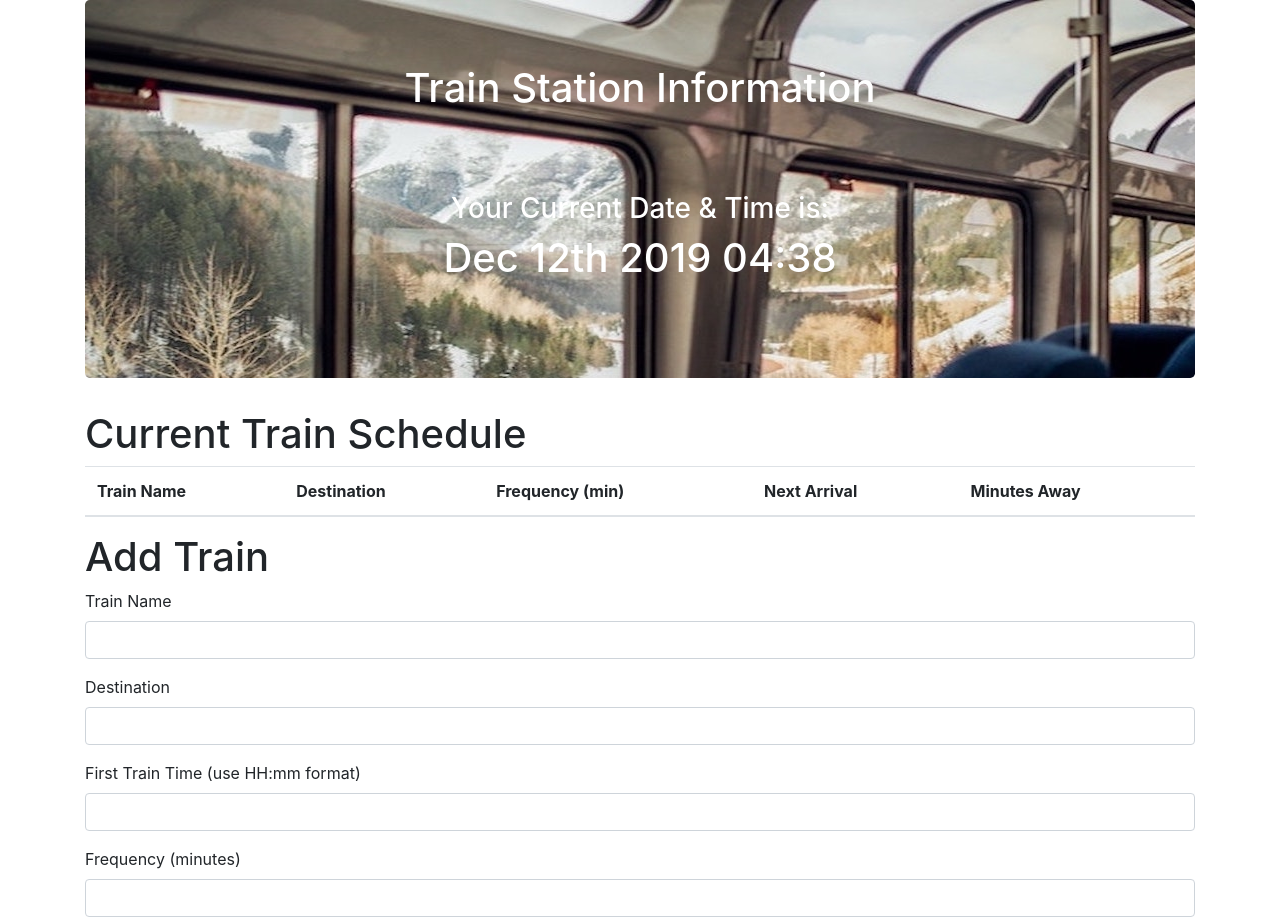
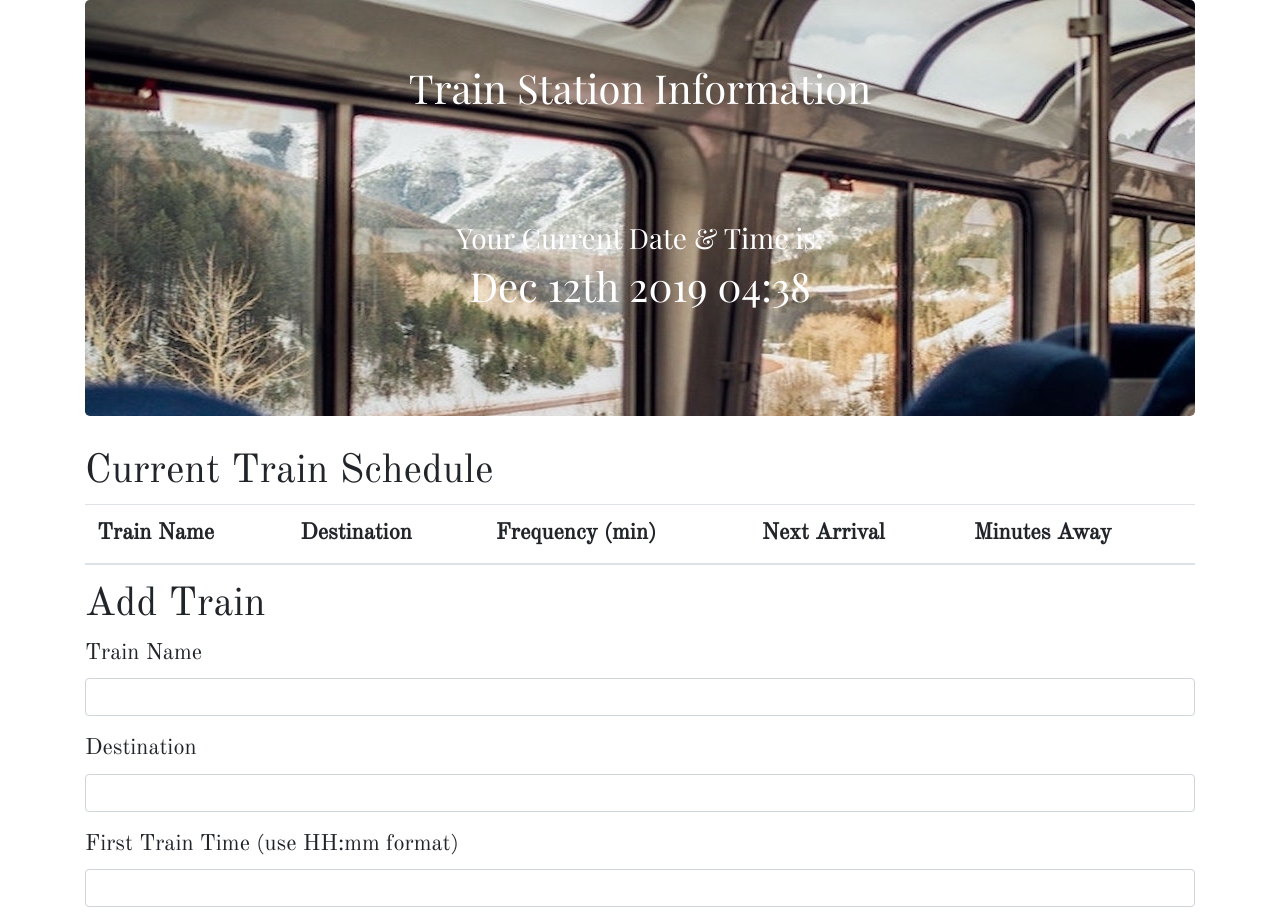
Before and after one commit to dragon-stark/Train-Time.io, a plain HTML site: page index.html in a window 1280 px wide. Shown: the top 917 px of the page. Drawn offline with nearby package versions, Linux system fonts and the light colour scheme; no server answers.

Commit message:
font updates

```diff
--- a/Style.css
+++ b/Style.css
@@ -1,6 +1,13 @@
+/* font-family: 'Playfair Display', serif;
+font-family: 'Abril Fatface', cursive;
+font-family: 'Old Standard TT', serif; */
+
 body {
+	font-size: 1.4em;
+	font-family: "Old Standard TT", serif;
 }
 .jumbotron {
+	font-family: "Playfair Display", serif;
 	background-image: url(TrainInterior.jpg);
 	text-align: center;
 	color: white;
@@ -8,7 +15,6 @@ body {
 
 .card-header {
 	background-color: blue;
-	color: white;
 }
 
 .card-body .form-group {
@@ -16,6 +22,7 @@ body {
 	border: blue;
 	box-shadow: blue;
 	background-color: rgb(204, 197, 197);
+	color: white;
 }
 .btn {
 	background-color: rgb(245, 151, 84);
@@ -24,3 +31,5 @@ body {
 .container {
 	margin-left: auto;
 }
+.panel .panel-body .text .form {
+}
--- a/index.html
+++ b/index.html
@@ -11,6 +11,8 @@
 			integrity="sha384-ggOyR0iXCbMQv3Xipma34MD+dH/1fQ784/j6cY/iJTQUOhcWr7x9JvoRxT2MZw1T"
 			crossorigin="anonymous"
 		/>
+		<!-- Font Style Link -->
+		<link href="https://fonts.googleapis.com/css?family=Abril+Fatface|Old+Standard+TT|Playfair+Display&display=swap" rel="stylesheet">
 		<link rel="stylesheet" href="Style.css" class="css" />
 		<!-- firebase -->
 		<script src="https://www.gstatic.com/firebasejs/7.5.0/firebase-app.js"></script>
```
